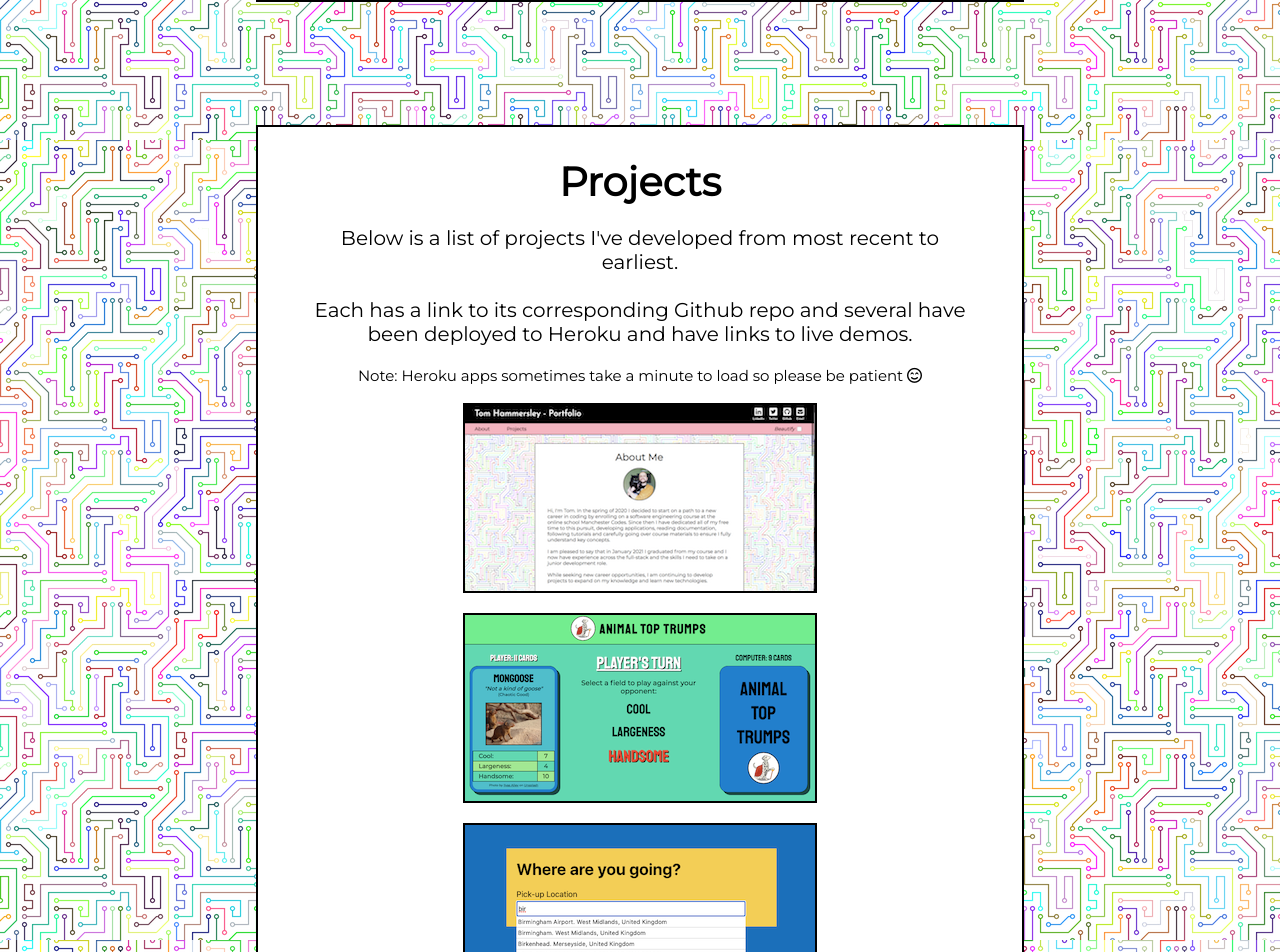
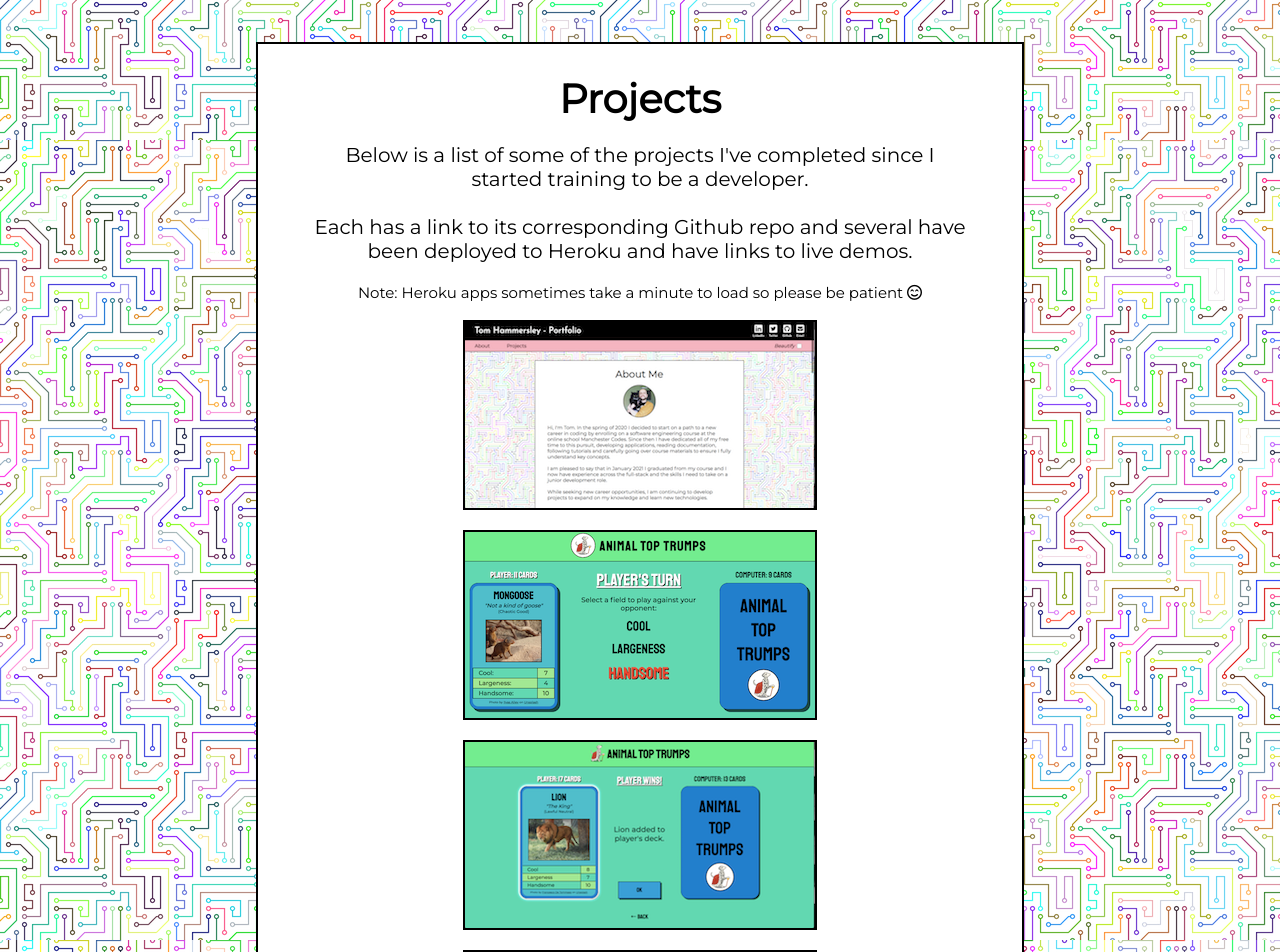
Before and after one commit to scented-wiring/portfolio, a React (Create React App) app: page / in a window 1280 px wide. Shown: the part 1460-2412 px from the top of the page. Built offline with nearby package versions, Linux system fonts and the light colour scheme.

Commit message:
edit styling, add project

```diff
--- a/src/components/About.js
+++ b/src/components/About.js
@@ -4,8 +4,7 @@ import { FadeInWhenVisible } from "./helpers/index";
 
 const About = () => {
   return (
-    <div>
-      <div id="About"></div>
+    <div id="About">
       <div className="box">
         <div className="heading">
           <h1>About Me</h1>
--- a/src/components/Header.js
+++ b/src/components/Header.js
@@ -6,6 +6,12 @@ import { AnimateLink, handleBeautify } from "./helpers/index";
 const Header = ({ beautify, setBeautify }) => {
   const handleCheck = () => {
     handleBeautify(beautify, setBeautify);
+  };
+
+  const scrollWithOffset = (el) => {
+    const yCoordinate = el.getBoundingClientRect().top + window.pageYOffset;
+    const yOffset = -150;
+    window.scrollTo({ top: yCoordinate + yOffset, behavior: "smooth" });
   };
 
   return (
@@ -84,12 +90,20 @@ const Header = ({ beautify, setBeautify }) => {
         >
           <div id="navbar">
             <AnimateLink>
-              <HashLink smooth to="#About">
+              <HashLink
+                smooth
+                to="/#About"
+                scroll={(el) => scrollWithOffset(el)}
+              >
                 <div className="nav">About</div>
               </HashLink>
             </AnimateLink>
             <AnimateLink>
-              <HashLink smooth to="#Projects">
+              <HashLink
+                smooth
+                to="/#Projects"
+                scroll={(el) => scrollWithOffset(el)}
+              >
                 <div className="nav">Projects</div>
               </HashLink>
             </AnimateLink>
--- a/src/components/Projects.js
+++ b/src/components/Projects.js
@@ -17,14 +17,13 @@ const Projects = ({ beautify }) => {
   };
 
   return (
-    <div>
-      <div id="Projects"></div>
+    <div id="Projects">
       <div className="box">
         <div className="heading">
           <h1>Projects</h1>
           <p>
-            Below is a list of projects I've developed from most recent to
-            earliest.
+            Below is a list of some of the projects I've completed since I
+            started training to be a developer.
             <br />
             <br />
             Each has a link to its corresponding Github repo and several have
--- a/src/index.css
+++ b/src/index.css
@@ -43,7 +43,7 @@ p {
 
 .box {
   padding: 30px;
-  margin: 0 20% 0 20%;
+  margin: 0 20% 50px 20%;
   background: white;
   border: 2px solid black;
   font-size: 20px;
@@ -59,7 +59,7 @@ p {
   }
 
   .beautify-body {
-    background-size: 250px 250px;
+    background-size: 200px 200px;
   }
 }
 
@@ -71,7 +71,7 @@ p {
 
 @media only screen and (max-width: 625px) {
   .box {
-    margin: 0 10% 0 10%;
+    margin: 0 10% 50px 10%;
   }
 
   h1 {
@@ -103,7 +103,7 @@ p {
   }
 
   .beautify-body {
-    background-size: 150px 150px;
+    background-size: 50px 50px;
   }
 }
 
@@ -123,7 +123,7 @@ p {
 
 @media only screen and (max-width: 300px) {
   .box {
-    margin: 0 5% 0 5%;
+    margin: 0 5% 50px 5%;
   }
 
   p {
--- a/src/projectsArray.js
+++ b/src/projectsArray.js
@@ -1,3 +1,4 @@
+import toptrumpslite from "./images/screenshots/toptrumpslite.png";
 import toptrumps from "./images/screenshots/toptrumps.png";
 import surrealestate from "./images/screenshots/surrealestate.png";
 import portfolio from "./images/screenshots/portfolio.png";
@@ -23,12 +24,29 @@ const projectsArray = [
   {
     name: "Animal Top Trumps",
     description:
-      "Create Top Trumps cards and battle them against a computer opponent.",
+      "Create Top Trumps cards and battle them against a computer opponent. A Work in Progress.",
     technologies: "Built with React, Express and MySQL.",
     image: toptrumps,
     links: [
       {
         href: "https://github.com/scented-wiring/animal-top-trumps",
+        destination: "Github",
+      },
+    ],
+  },
+  {
+    name: "Animal Top Trumps Lite",
+    description:
+      "A scaled down and completed version of the Animal Top Trumps project.",
+    technologies: "Built with React, and Framer Motion.",
+    image: toptrumpslite,
+    links: [
+      {
+        href: "https://animaltoptrumps-lite.herokuapp.com/",
+        destination: "Heroku",
+      },
+      {
+        href: "https://github.com/scented-wiring/animal-toptrumps-lite",
         destination: "Github",
       },
     ],
--- a/src/styles/About.css
+++ b/src/styles/About.css
@@ -1,5 +1,5 @@
 #About {
-  height: 160px;
+  padding-top: 150px;
 }
 
 #tom {
@@ -7,6 +7,12 @@
   border: 2px solid black;
   border-radius: 100px;
   margin: 20px 0 10px 0;
+  transition: all 0.4s ease 0s;
+}
+
+#tom:hover {
+  filter: invert(1);
+  transition: all 0.4s ease 0s;
 }
 
 #technologies {
@@ -46,10 +52,6 @@ i {
 }
 
 @media only screen and (max-width: 625px) {
-  #About {
-    height: 130px;
-  }
-
   #tom {
     width: 80px;
   }
--- a/src/styles/Projects.css
+++ b/src/styles/Projects.css
@@ -1,7 +1,3 @@
-#Projects {
-  height: 123px;
-}
-
 .heading {
   text-align: center;
 }
@@ -26,12 +22,11 @@
 }
 
 .description-hide {
-  opacity: 0;
+  display: none;
 }
 
 .description-show {
   top: 0;
-  opacity: 1;
   position: absolute;
   display: flex;
   flex-direction: column;
@@ -40,7 +35,6 @@
   height: 186px;
   width: 350px;
   background: rgb(255, 192, 203, 0.9);
-  transition: all 0.4s ease 0s;
 }
 
 .description-beautify {
@@ -145,10 +139,10 @@
   }
 
   .project-description {
-    font-size: 10px;
+    font-size: 9px;
   }
   .project-technologies {
-    font-size: 11px;
+    font-size: 10px;
   }
 
   .project-links {
@@ -164,3 +158,9 @@
     margin: 0 3px 0 3px;
   }
 }
+
+@media only screen and (max-width: 300px) {
+  #note {
+    font-size: 10px;
+  }
+}
```
Also changed, not shown: src/images/screenshots/toptrumpslite.png (added), 1 other file (tests, documents, lock files or other folders).
